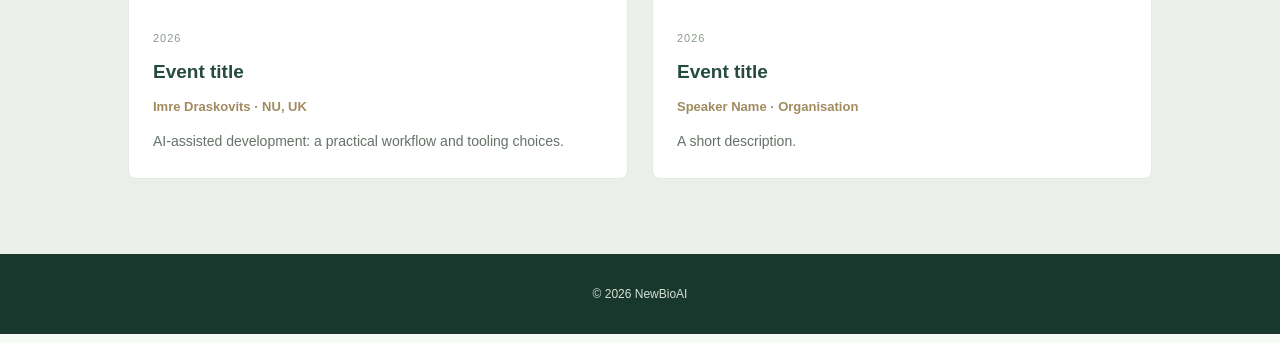
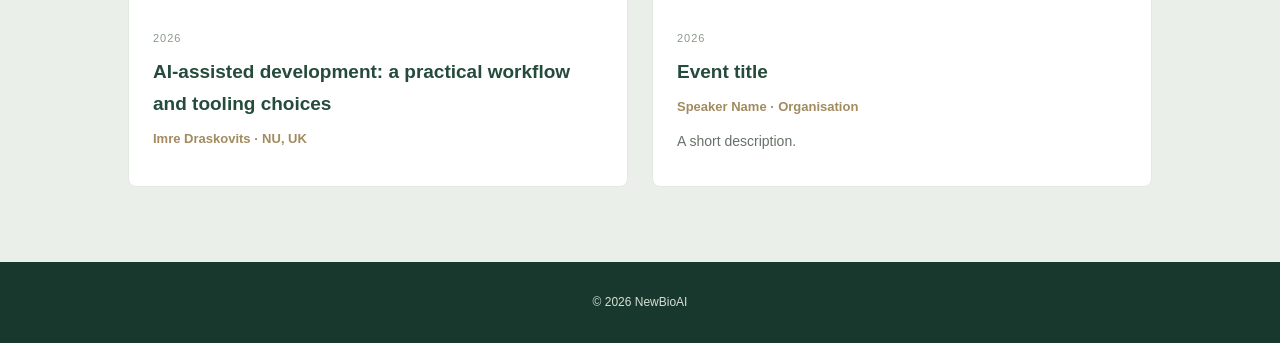
Before and after one commit to mg-200/NewBioAI, a plain HTML site: page index.html in a window 1280 px wide. Shown: the part 1274-1617 px from the top of the page. Drawn offline with Linux system fonts and the light colour scheme.

Commit message:
Update index.html

```diff
--- a/index.html
+++ b/index.html
@@ -343,15 +343,12 @@ footer {
           2026
         </div>
 
-        <h3>Event title</h3>
+        <h3>AI-assisted development: a practical workflow and tooling choices</h3>
 
         <div class="event-speaker">
           Imre Draskovits · NU, UK
         </div>
 
-        <p class="event-description">
-          AI-assisted development: a practical workflow and tooling choices.
-        </p>
 
       </div>
 
```
